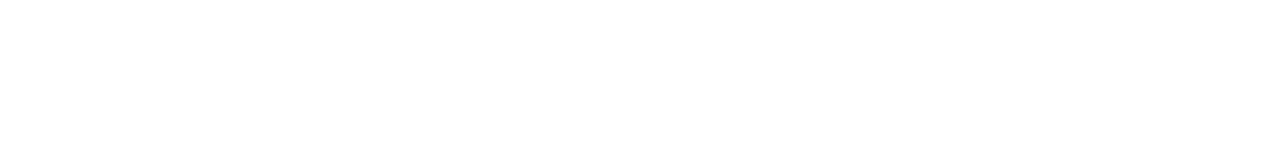
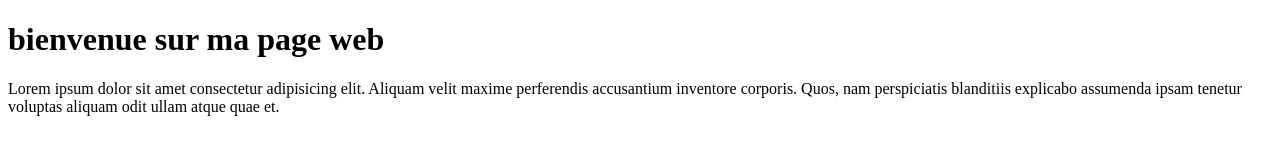
Before and after one commit to jessloukou85/mon_projet, a plain HTML site: page index.html in a window 1280 px wide. Drawn offline with Linux system fonts and the light colour scheme.

Commit message:
creation du fichier css et ajout de titre et paragraphe1

```diff
--- a/index.html
+++ b/index.html
@@ -7,6 +7,7 @@
     <title>mon_projet</title>
 </head>
 <body>
-
+    <h1>bienvenue sur ma page web</h1>
+    <p>Lorem ipsum dolor sit amet consectetur adipisicing elit. Aliquam velit maxime perferendis accusantium inventore corporis. Quos, nam perspiciatis blanditiis explicabo assumenda ipsam tenetur voluptas aliquam odit ullam atque quae et.</p>
 </body>
 </html>
--- /dev/null
+++ b/style.css
@@ -0,0 +1,6 @@
+h1{
+    background-color: aqua;
+}
+p{
+    background-color: cadetblue;
+}
```
